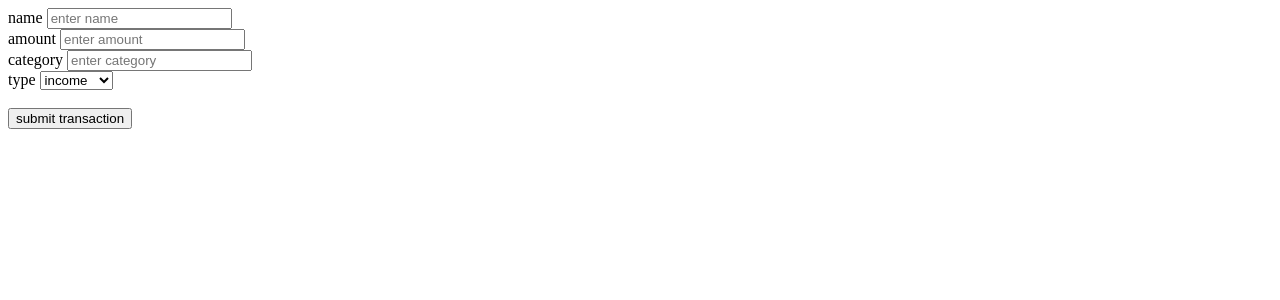
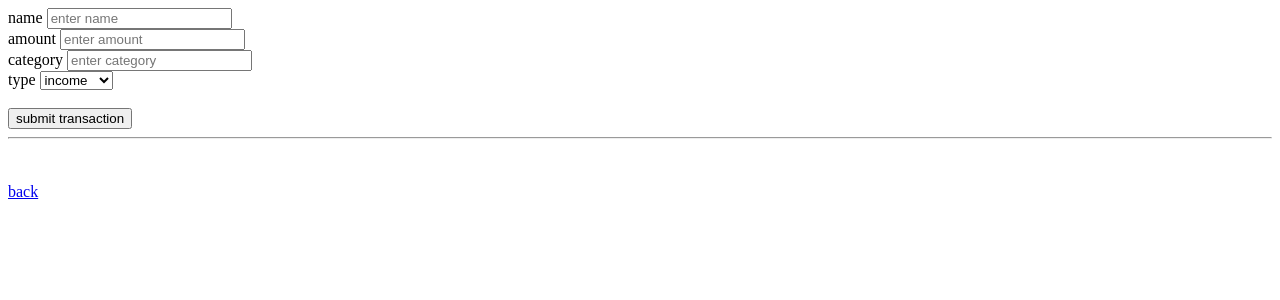
Before and after one commit to Atharken/Flask, a Flask app: page /add in a window 1280 px wide. Shown: the top 300 px of the page. Run offline with Flask 3, Linux system fonts and the light colour scheme.

Commit message:
Update add_transaction.html

```diff
--- a/templates/add_transaction.html
+++ b/templates/add_transaction.html
@@ -9,7 +9,7 @@
     <form action = "/add" method = "POST">
         <div>
             <label for = "name">name</label>
-            <input id = "name" name = "name" type = "text" placeholder="enter name">
+            <input id = "name" name = "name" type = "text" placeholder="enter name" required>
         </div>
         <div>
             <label for = "amount">amount</label>
@@ -35,6 +35,10 @@
         </div>
     </form>
 
+    <hr>
+    <br>
+    <br>
+    <a href = "/">back</a>
 
 </body>
 </html>
```
